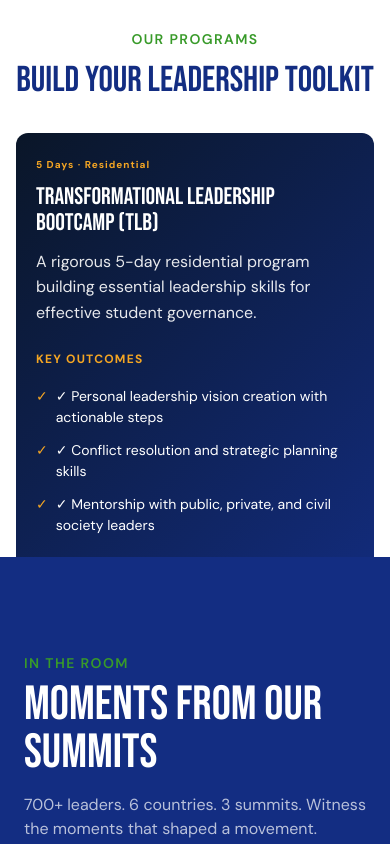
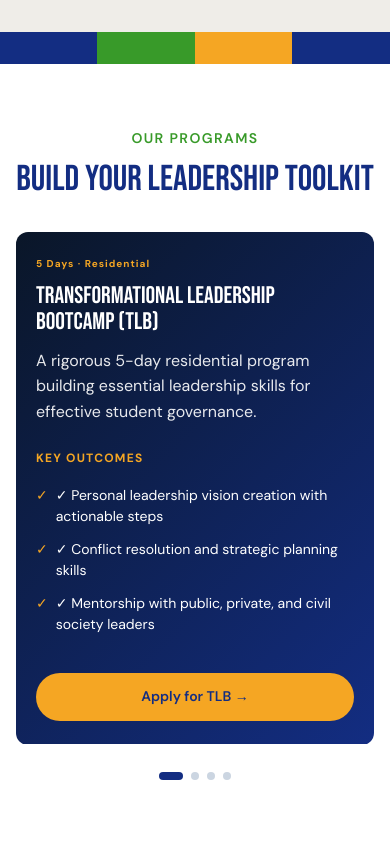
Before and after one commit to Mucunguzi256/guildleaders, an Astro site: page / in a window 390 px wide. Shown: the part 2620-3464 px from the top of the page. Built offline with nearby package versions, Linux system fonts and the light colour scheme; Astro itself is replaced by a stand-in of ours.

Commit message:
fix: add carousel CSS to index.astro

```diff
--- a/src/pages/index.astro
+++ b/src/pages/index.astro
@@ -3,6 +3,22 @@
 import Navbar from '../components/Navbar.astro';
 import Footer from '../components/Footer.astro';
 ---
+
+<style is:global>
+  .gpla-carousel { position: relative; width: 100%; }
+  .gpla-carousel__track { position: relative; width: 100%; min-height: 320px; overflow: hidden; }
+  @media (min-width: 768px) { .gpla-carousel__track { min-height: 380px; } }
+  .gpla-carousel__slide { position: absolute; inset: 0; width: 100%; opacity: 0; transition: opacity 400ms ease; transform: translateX(0); pointer-events: none; }
+  .gpla-carousel__slide.is-active { opacity: 1; pointer-events: auto; }
+  .gpla-carousel__dots { display: flex; justify-content: center; gap: 8px; margin-top: 28px; padding-bottom: 4px; }
+  .gpla-carousel__dot { width: 8px; height: 8px; border-radius: 50%; background: #cbd5e1; border: none; cursor: pointer; padding: 0; transition: all 300ms ease; }
+  .gpla-carousel__dot.is-active { background: #132d82; width: 24px; border-radius: 4px; }
+  @media (max-width: 640px) {
+    .gpla-carousel__track { min-height: auto; }
+    .gpla-carousel__slide { position: relative; opacity: 1; pointer-events: auto; display: none; }
+    .gpla-carousel__slide.is-active { display: block; }
+  }
+</style>
 
 <Base title="Home">
   <Navbar />
```
